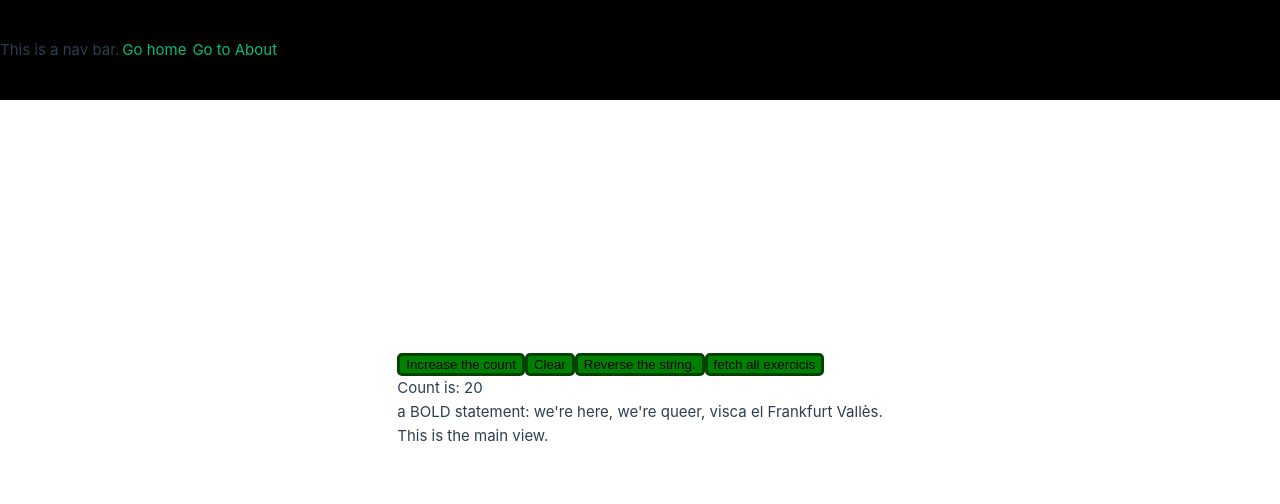
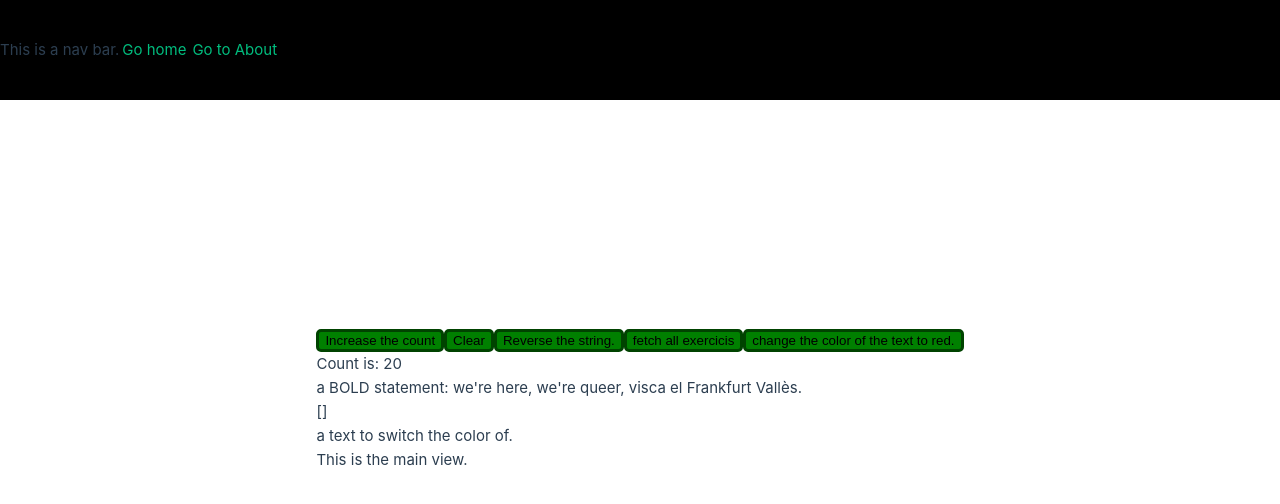
Before and after one commit to juditk84/vue_playground, a Vue app in the folder client/: page / in a window 1280 px wide. Shown: the top 504 px of the page. Built offline with nearby package versions, Linux system fonts and the light colour scheme.

Commit message:
more tiny liitle buttons doing tiny little things xD

```diff
--- a/client/src/App.vue
+++ b/client/src/App.vue
@@ -54,7 +54,8 @@ import { ref } from 'vue';
 
 const count = ref(20)
 const aStringToMessWith = ref("we're here, we're queer, visca el Frankfurt Vallès.")
-
+const exercicis = ref([])
+const isRed = ref(false)
 
 function increase(){
   count.value++
@@ -68,6 +69,25 @@ function reverseString(){
   aStringToMessWith.value = aStringToMessWith.value.split("").reverse().join("")
 }
 
+function switchToRed(){
+  isRed.value = !isRed.value
+}
+
+
+function fetchExercicis(){
+  fetch("/api/exercicis", {
+          method: "GET",
+        })
+        .then((response) => {
+            response.json().then((data) => {
+            this.exercicis.value = data;
+            console.log(data)});
+        })
+        .catch((err) => {
+            console.error(err);
+          });
+      }
+
 </script>
 
 <template>
@@ -77,10 +97,13 @@ function reverseString(){
   <button class="button" @click="() => increase()">Increase the count</button>
   <button class="button" @click="() => clearCount()">Clear</button>
   <button class="button" @click="() => reverseString()">Reverse the string.</button>
-  <button class="button" @click="() => fetchExercises()">fetch all exercicis</button>
+  <button class="button" @click="() => fetchExercicis()">fetch all exercicis</button>
+  <button class="button" @click="() => switchToRed()">change the color of the text to {{ isRed ? "white" : "red" }}.</button>
   <p>Count is: {{ count }}</p>
   <p>a <b>BOLD</b> statement: {{ aStringToMessWith }}</p>
-  <!-- <div>{{ exercicis }}</div> -->
+  <div>{{ exercicis }}</div>
+
+  <p :class="{ red: isRed }">a text to switch the color of.</p>
   <!-- <ul>
     <li v-for="exercici in exercicis">{{ exercici.tipus}}</li>
   </ul> -->
@@ -91,6 +114,10 @@ function reverseString(){
 
 
 <style scoped>
+
+.red{
+  color: red;
+}
 header {
   line-height: 1.5;
   max-height: 100vh;
```
